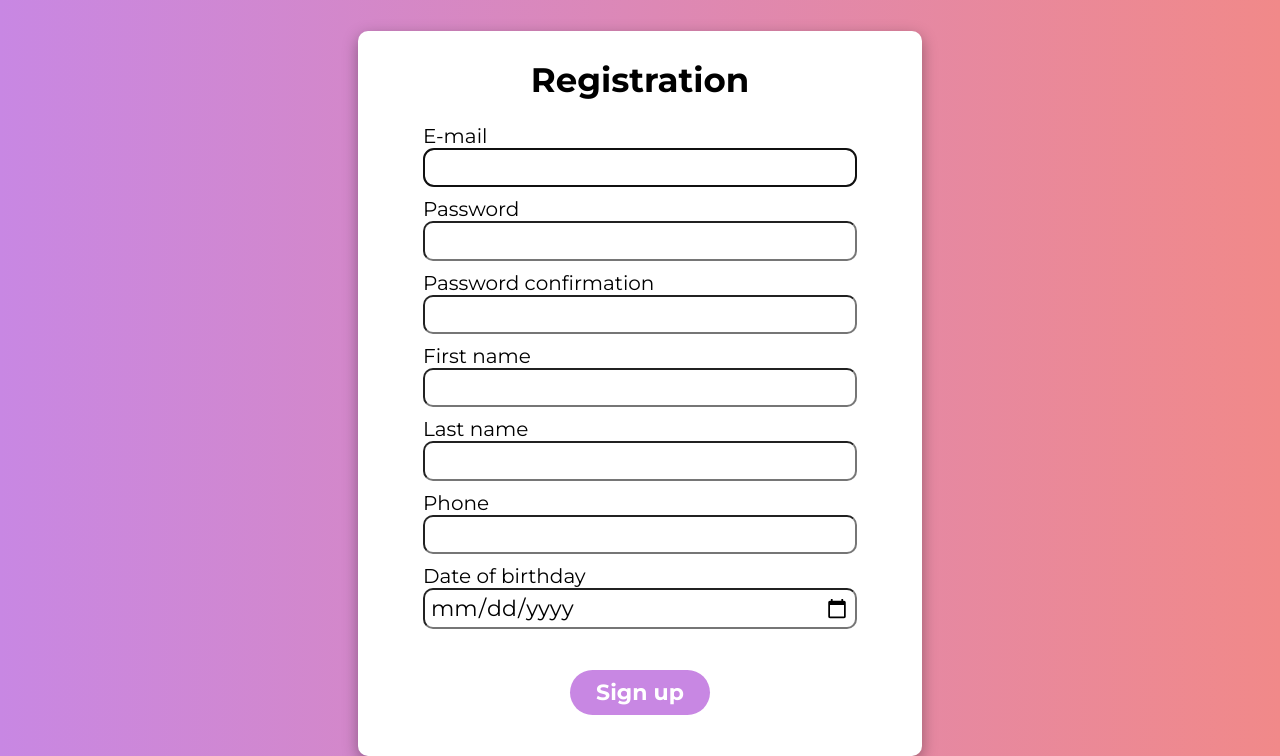
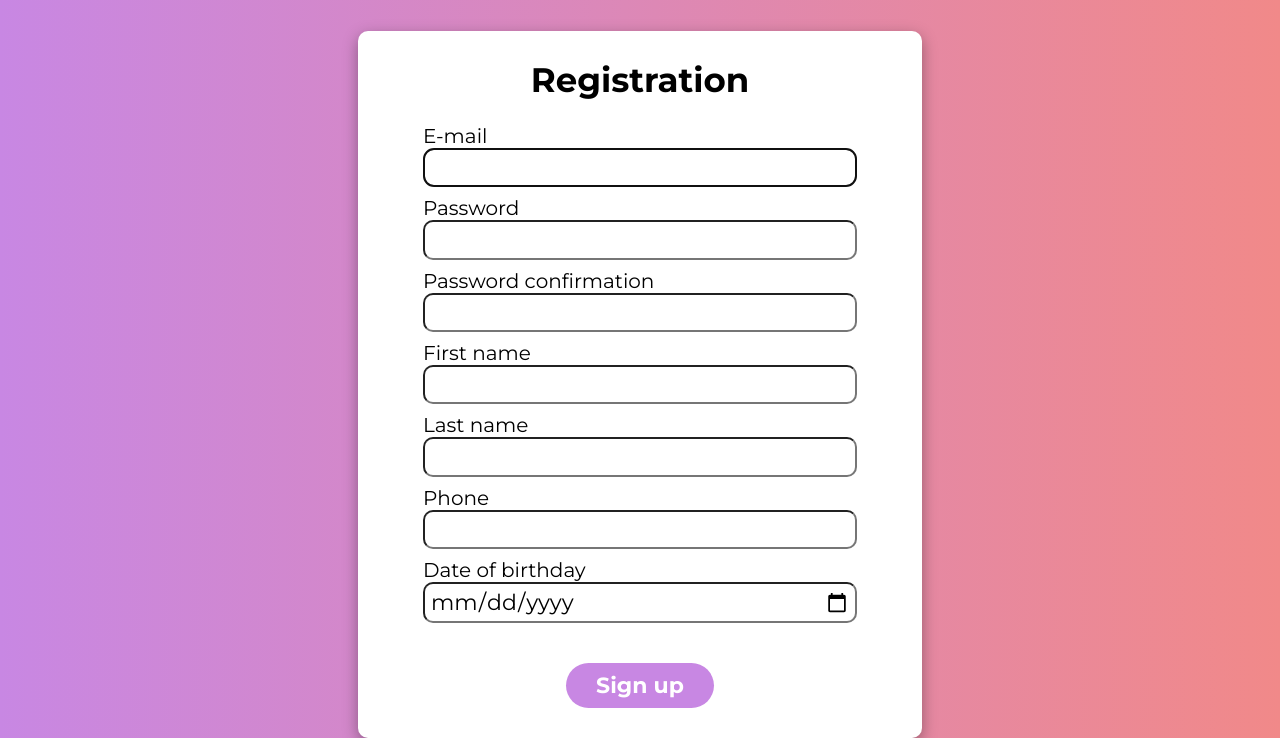
Before and after one commit to Dolphin1311/mysite, a Django app: page /user/signup/ in a window 1280 px wide. Shown: the part 144-900 px from the top of the page. Run offline with Django 3.2, Linux system fonts and the light colour scheme.

Commit message:
Change styles for login adn registration pages

```diff
--- a/mysite/static/users/css/user-registration-style.css
+++ b/mysite/static/users/css/user-registration-style.css
@@ -46,18 +46,18 @@ h2{
     font-size: 22px;
     width: 420px;
     align-items: center;
-    margin-bottom: 11px;
+    margin-bottom: 10px;
 }
 
 .registration-form-items input[type='submit']{
-    margin-top: 30px;
+    width: fit-content;
+    margin: 30px 0 0 0;
     border-radius: 50px;
     border: none;
     background-color: #C887E3;
     font-weight: 700;
     color: white;
-    width: 140px;
-    padding: 10px 0;
+    padding: 10px 30px;
     align-self: center;
     cursor: pointer;
 }
--- a/mysite/users/templates/users/user-login.html
+++ b/mysite/users/templates/users/user-login.html
@@ -3,7 +3,7 @@
 {% load generic_tags %}
 
 {% block css %}
-<link rel="stylesheet" href="{% static 'users/css/user-login-style.css'%}">
+<link rel="stylesheet" href="{% static 'users/css/user-login-style.css' %}">
 {% endblock %}
 
 {% block content %}
--- a/mysite/users/templates/users/user-registration.html
+++ b/mysite/users/templates/users/user-registration.html
@@ -4,7 +4,6 @@
 
 {% block css %}
 <link rel="stylesheet" href="{% static 'users/css/user-registration-style.css' %}">
-<link rel="stylesheet" href="{% static 'css/header-style.css'%}">
 {% endblock %}
 
 {% block content %}
```
Also changed, not shown: mysite/static/users/css/user-login-style.css (+4 -4 lines), mysite/users/static/users/css/user-login-style.css (+4 -4 lines), mysite/users/static/users/css/user-registration-style.css (+4 -4 lines).
